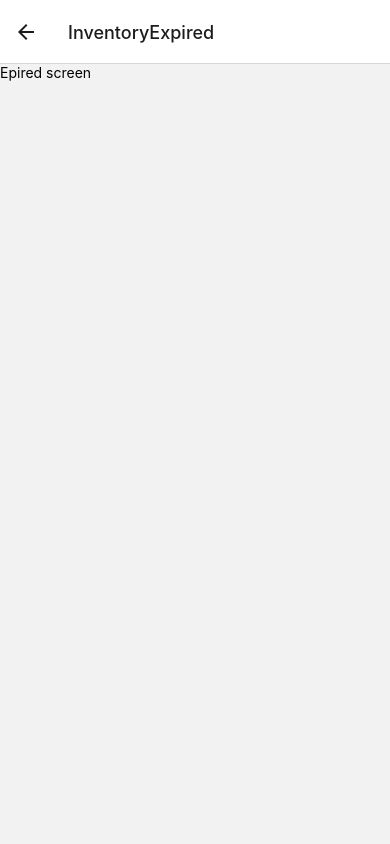
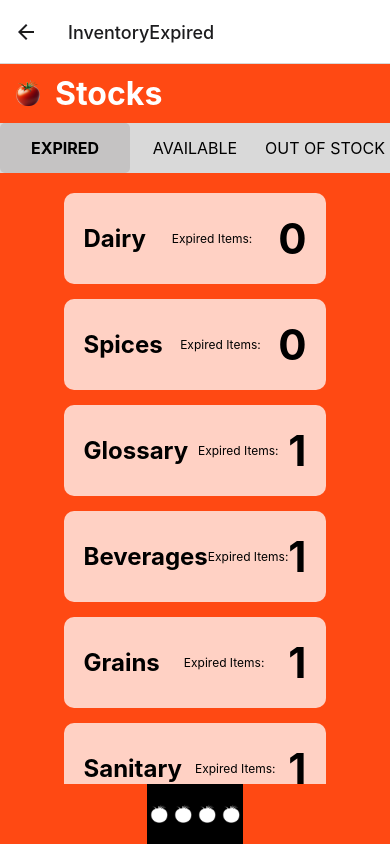
Before and after one commit to ousl-groupE5-ExpiryInspector/ExpiryInspector, a React Native app in the folder Frontend/: screen /InventoryExpired in a window 390 px wide. Built offline with nearby package versions, Linux system fonts and the light colour scheme.

Commit message:
Inventory Expired code #23
Inventory Expired page code implemented. this fixes #23 and close and fixes #7

```diff
--- a/Frontend/src/components/TopBarButtons.js
+++ b/Frontend/src/components/TopBarButtons.js
@@ -1,30 +1,39 @@
-import React, { useState } from 'react';
+import React, { useEffect, useState } from 'react';
 import { View, TouchableOpacity, Text, StyleSheet } from 'react-native';
+import { useNavigationState } from '@react-navigation/native';
 
 export default function TopBarButtons({ onExpiredPress, onAvailablePress, onOutOfStockPress }) {
   const [activePage, setActivePage] = useState('AVAILABLE');
 
-  const handlePress = (page, onPress) => {
-    setActivePage(page);
-    if (onPress) onPress();
-  };
+  // Get the current route name from navigation state
+  const currentRouteName = useNavigationState(state => state.routes[state.index].name);
+
+  useEffect(() => {
+    if (currentRouteName === 'InventoryExpired') {
+      setActivePage('EXPIRED');
+    } else if (currentRouteName === 'InventoryAvailable') {
+      setActivePage('AVAILABLE');
+    } else if (currentRouteName === 'InventoryOutOfStock') {
+      setActivePage('OUT_OF_STOCK');
+    }
+  }, [currentRouteName]);
 
   return (
     <View style={styles.topBar}>
       <TopBarButton
         label="EXPIRED"
         isActive={activePage === 'EXPIRED'}
-        onPress={() => handlePress('EXPIRED', onExpiredPress)}
+        onPress={onExpiredPress}
       />
       <TopBarButton
         label="AVAILABLE"
         isActive={activePage === 'AVAILABLE'}
-        onPress={() => handlePress('AVAILABLE', onAvailablePress)}
+        onPress={onAvailablePress}
       />
       <TopBarButton
         label="OUT OF STOCK"
         isActive={activePage === 'OUT_OF_STOCK'}
-        onPress={() => handlePress('OUT_OF_STOCK', onOutOfStockPress)}
+        onPress={onOutOfStockPress}
       />
     </View>
   );
@@ -67,6 +76,6 @@ const styles = StyleSheet.create({
   activeText: {
     fontSize: 16,
     fontWeight: 'bold',
-    color: '#fff',
+    color: '#000',
   },
 });
--- a/Frontend/src/screens/Inventory_Expired.js
+++ b/Frontend/src/screens/Inventory_Expired.js
@@ -1,10 +1,98 @@
-import React from 'react';
-import { View, Text } from 'react-native';
+import React, { useState, useEffect } from 'react';
+import { View, Text, FlatList, StyleSheet } from 'react-native';
+import BackgroundFlex from '../components/BackgroundFlex';
+import HeaderWithIcon from '../components/HeaderWithIcon';
+import Title2 from '../components/Title2';
+import NumberValue from '../components/NumberValue';
+import NavBar from '../components/navigationBar';
+import TopBarButtons from '../components/TopBarButtons';
+import CoverNums from '../components/CoverNums';
 
 export default function InventoryExpired({ navigation }) {
-  return (
-    <View>
-      <Text>Epired screen</Text>
+  const moveExpiredPress = () => {
+    navigation.navigate('InventoryExpired');
+  };
+
+  const moveAvailablePress = () => {
+    navigation.navigate('InventoryAvailable');
+  };
+
+  const moveOutOfStockPress = () => {
+    navigation.navigate('InventoryOutOfStock');
+  };
+
+  const [expiredCounts, setExpiredCounts] = useState([]);
+
+  const allItems = [
+    { id: 1, category: 'Dairy', name: 'Milk', qty: 10, expireDate: '2024-09-20', value: 30 },
+    { id: 2, category: 'Dairy', name: 'Cheese', qty: 5, expireDate: '2024-09-30', value: 50 },
+    { id: 3, category: 'Spices', name: 'Turmeric', qty: 8, expireDate: '2025-01-01', value: 20 },
+    { id: 4, category: 'Spices', name: 'Cumin', qty: 12, expireDate: '2025-03-15', value: 40 },
+    { id: 5, category: 'Glossary', name: 'Flour', qty: 20, expireDate: '2023-09-10', value: 25 },
+    { id: 6, category: 'Glossary', name: 'Sugar', qty: 15, expireDate: '2024-12-25', value: 60 },
+    { id: 2, category: 'Beverages', name: 'Orange Juice', qty: 3, expireDate: '2024-08-30', value: 40 },
+    { id: 3, category: 'Grains', name: 'Oats', qty: 2, expireDate: '2024-09-13', value: 500 },
+    { id: 3, category: 'Sanitary', name: 'Soap', qty: 10, expireDate: '2024-05-01', value: 150 },
+
+  ];
+
+  useEffect(() => {
+    const currentDate = new Date();
+    const categories = [...new Set(allItems.map(item => item.category))];
+
+    const counts = categories.map(category => {
+      const expiredItemsCount = allItems.filter(
+        item => item.category === category && new Date(item.expireDate) < currentDate
+      ).length;
+
+      return { category, expiredCount: expiredItemsCount };
+    });
+
+    setExpiredCounts(counts);
+  }, []);
+
+  const renderItem = ({ item }) => (
+    <View style={styles.categoryItem}>
+      <Title2>{item.category}</Title2>
+      <NumberValue>Expired Items:</NumberValue>
+      <CoverNums>{item.expiredCount}</CoverNums>
     </View>
   );
+
+  return (
+    <BackgroundFlex>
+      <HeaderWithIcon title="Stocks" MoveTo='Dashboard' navigation={navigation} />
+
+      <TopBarButtons style={{padding:-20}}
+        onExpiredPress={moveExpiredPress}
+        onAvailablePress={moveAvailablePress}
+        onOutOfStockPress={moveOutOfStockPress}
+      />
+
+      <FlatList
+        data={expiredCounts}
+        keyExtractor={(item, index) => index.toString()}
+        renderItem={renderItem}
+        contentContainerStyle={styles.listContainer}
+      />
+      <NavBar navigation={navigation} />
+    </BackgroundFlex>
+  );
 }
+
+const styles = StyleSheet.create({
+  categoryItem: {
+    flexDirection: 'row',
+    justifyContent: 'space-between',
+    backgroundColor: '#FFD1C4',
+    padding: 20,
+    marginBottom: 15,
+    borderRadius: 10,
+    width: '100%',
+    alignItems: 'center',
+  },
+  listContainer: {
+
+    paddingHorizontal: 10,
+  },
+});
```
